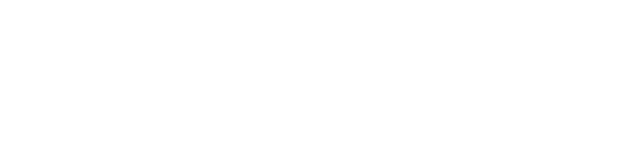
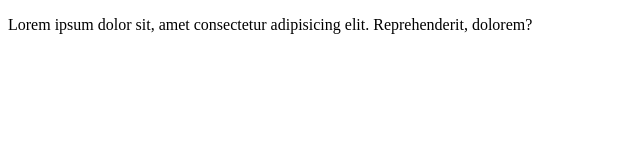
Before and after one commit to GabrielPiqueras/lechugas, a plain HTML site: page index.html in a window 1280 px wide. Shown: the whole page, without its empty margins (0-640 px from the left). Drawn offline with Linux system fonts and the light colour scheme.

Commit message:
Agregado div contenedor

```diff
--- a/index.html
+++ b/index.html
@@ -7,5 +7,12 @@
 </head>
 <body>
 
+    <!-- DIV CONTENEDOR 1 -->
+    <div class="container">
+        <div class="row">
+            <p>Lorem ipsum dolor sit, amet consectetur adipisicing elit. Reprehenderit, dolorem?</p>
+        </div>
+    </div>
+
 </body>
 </html>
```
